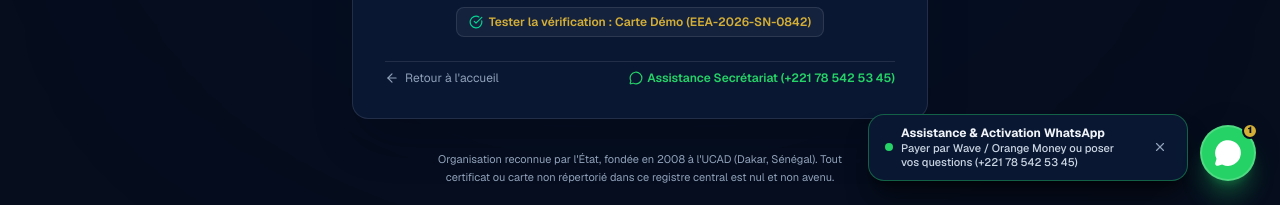
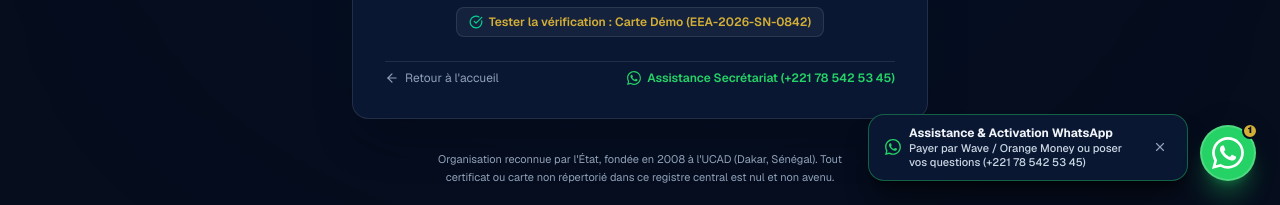
Before and after one commit to HYPNOTYZEDCHART/eea-platform, a Next.js app: page /verify in a window 1280 px wide. Shown: the part 595-800 px from the top of the page. Built offline with nearby package versions, Linux system fonts and the light colour scheme; no server answers.

Commit message:
feat(icons): add exact official WhatsApp vector icon across entire platform

```diff
--- a/src/app/admin/page.tsx
+++ b/src/app/admin/page.tsx
@@ -15,7 +15,6 @@
   Clock,
   Lock,
   ArrowLeft,
-  MessageCircle,
   Eye,
   LogOut,
   RefreshCw,
@@ -34,6 +33,7 @@
   ShieldAlert,
   CheckCircle2,
 } from "lucide-react";
+import WhatsAppIcon from "@/components/WhatsAppIcon";
 import {
   supabase,
   Member,
@@ -1339,7 +1339,7 @@
                               className="p-1.5 rounded-lg bg-[#25D366]/15 hover:bg-[#25D366]/30 text-[#25D366] transition-colors cursor-pointer"
                               title="Envoyer message officiel sur WhatsApp"
                             >
-                              <MessageCircle className="w-3.5 h-3.5" />
+                              <WhatsAppIcon className="w-3.5 h-3.5" />
                             </a>
 
                             {/* Public Verify URL */}
@@ -1550,7 +1550,7 @@
                 rel="noopener noreferrer"
                 className="inline-flex items-center gap-2 px-5 py-2.5 rounded-xl font-bold text-xs text-white bg-[#25D366] hover:bg-[#20bd5a] shadow-md transition-all cursor-pointer"
               >
-                <MessageCircle className="w-4 h-4" />
+                <WhatsAppIcon className="w-4 h-4" />
                 <span>Envoyer sur WhatsApp ({renewalNoticeData.member.phone})</span>
               </a>
 
@@ -1653,7 +1653,7 @@
                   rel="noopener noreferrer"
                   className="inline-flex items-center gap-1.5 px-3 py-1.5 rounded-lg font-semibold text-xs text-white bg-[#25D366] hover:bg-[#20bd5a] shadow-sm transition-all cursor-pointer"
                 >
-                  <MessageCircle className="w-3.5 h-3.5" />
+                  <WhatsAppIcon className="w-3.5 h-3.5" />
                   <span>WhatsApp</span>
                 </a>
               </div>
--- a/src/app/verify/page.tsx
+++ b/src/app/verify/page.tsx
@@ -12,8 +12,8 @@
   QrCode,
   CheckCircle,
   AlertCircle,
-  MessageCircle,
 } from "lucide-react";
+import WhatsAppIcon from "@/components/WhatsAppIcon";
 import { supabase } from "@/lib/supabase";
 
 export default function VerifyPortalPage() {
@@ -205,9 +205,9 @@
               href={whatsappUrl}
               target="_blank"
               rel="noopener noreferrer"
-              className="inline-flex items-center gap-1 text-[#25D366] hover:underline font-semibold"
+              className="inline-flex items-center gap-1.5 text-[#25D366] hover:underline font-semibold"
             >
-              <MessageCircle className="w-3.5 h-3.5" />
+              <WhatsAppIcon className="w-3.5 h-3.5" />
               <span>Assistance Secrétariat (+221 78 542 53 45)</span>
             </a>
           </div>
--- a/src/components/FaqSection.tsx
+++ b/src/components/FaqSection.tsx
@@ -6,10 +6,10 @@
   HelpCircle,
   ChevronDown,
   Coins,
-  MessageCircle,
   CheckCircle,
   ArrowRight,
 } from "lucide-react";
+import WhatsAppIcon from "./WhatsAppIcon";
 
 export default function FaqSection() {
   const [openIndex, setOpenIndex] = useState<number | null>(0);
@@ -154,7 +154,7 @@
           <div className="lg:col-span-4">
             <div className="p-6 sm:p-7 rounded-2xl bg-gradient-to-br from-[#0B2A4A] via-[#091733] to-[#08142c] border-2 border-[#25D366]/40 shadow-xl space-y-4">
               <div className="w-12 h-12 rounded-xl bg-[#25D366]/20 border border-[#25D366]/40 flex items-center justify-center text-[#25D366]">
-                <MessageCircle className="w-6 h-6" />
+                <WhatsAppIcon className="w-6 h-6" />
               </div>
 
               <h4 className="text-lg sm:text-xl font-extrabold text-white">
--- a/src/components/Footer.tsx
+++ b/src/components/Footer.tsx
@@ -6,11 +6,11 @@
   ShieldCheck,
   Phone,
   MapPin,
-  MessageCircle,
   Lock,
   ArrowUpRight,
   Heart,
 } from "lucide-react";
+import WhatsAppIcon from "./WhatsAppIcon";
 
 export default function Footer() {
   const whatsappUrl = `https://wa.me/221785425345?text=${encodeURIComponent(
@@ -144,7 +144,7 @@
               rel="noopener noreferrer"
               className="inline-flex items-center gap-2 px-3.5 py-2 rounded-lg bg-[#25D366]/15 hover:bg-[#25D366]/25 border border-[#25D366]/30 text-[#25D366] text-xs font-semibold transition-colors"
             >
-              <MessageCircle className="w-3.5 h-3.5" />
+              <WhatsAppIcon className="w-3.5 h-3.5" />
               <span>WhatsApp : 78 542 53 45</span>
             </a>
 
--- a/src/components/RegistrationTunnel.tsx
+++ b/src/components/RegistrationTunnel.tsx
@@ -10,7 +10,6 @@
   ArrowRight,
   ArrowLeft,
   Smartphone,
-  MessageCircle,
   ShieldCheck,
   Sparkles,
   Lock,
@@ -21,6 +20,7 @@
   Clock,
 } from "lucide-react";
 import PhotoCapture from "./PhotoCapture";
+import WhatsAppIcon from "./WhatsAppIcon";
 import { supabase, Member } from "@/lib/supabase";
 
 interface RegistrationFormData {
@@ -719,7 +719,7 @@
                     rel="noopener noreferrer"
                     className="inline-flex items-center gap-2 px-6 py-3.5 rounded-xl font-bold text-white bg-[#25D366] hover:bg-[#20bd5a] transition-all text-xs shadow-lg shadow-[#25D366]/20"
                   >
-                    <MessageCircle className="w-4 h-4" />
+                    <WhatsAppIcon className="w-4 h-4" />
                     <span>Notifier le Secrétariat sur WhatsApp (+221 78 542 53 45)</span>
                   </a>
 
--- a/src/components/WhatsAppButton.tsx
+++ b/src/components/WhatsAppButton.tsx
@@ -2,7 +2,8 @@
 
 import { useState } from "react";
 import { motion, AnimatePresence } from "framer-motion";
-import { MessageCircle, X } from "lucide-react";
+import { X } from "lucide-react";
+import WhatsAppIcon from "./WhatsAppIcon";
 
 export default function WhatsAppButton() {
   const [showTooltip, setShowTooltip] = useState(true);
@@ -24,7 +25,7 @@
             exit={{ opacity: 0, scale: 0.9 }}
             className="hidden sm:flex items-center gap-2 bg-[#091733] border border-[#25D366]/40 text-white px-4 py-2.5 rounded-2xl shadow-xl shadow-black/50 text-xs font-medium max-w-xs relative"
           >
-            <span className="w-2 h-2 rounded-full bg-[#25D366] animate-ping shrink-0" />
+            <WhatsAppIcon className="w-4 h-4 text-[#25D366] shrink-0" />
             <div>
               <p className="font-bold text-slate-100">Assistance & Activation WhatsApp</p>
               <p className="text-[11px] text-slate-300">
@@ -54,7 +55,7 @@
         <span className="absolute inset-0 rounded-full bg-[#25D366]/40 animate-ping pointer-events-none" />
 
         {/* WhatsApp Icon */}
-        <MessageCircle className="w-7 h-7 text-white fill-white relative z-10" />
+        <WhatsAppIcon className="w-8 h-8 text-white relative z-10" />
 
         {/* Badge Indicator */}
         <span className="absolute -top-1 -right-1 w-4 h-4 rounded-full bg-[#D4AF37] border-2 border-[#060d1d] flex items-center justify-center text-[9px] font-black text-[#060d1d]">
--- /dev/null
+++ b/src/components/WhatsAppIcon.tsx
@@ -0,0 +1,31 @@
+import React from "react";
+
+interface WhatsAppIconProps extends React.SVGProps<SVGSVGElement> {
+  className?: string;
+  size?: number | string;
+}
+
+/**
+ * Exact official WhatsApp vector icon (Bootstrap Icons / Brand standard).
+ * High-precision vector of the official WhatsApp speech bubble + telephone receiver.
+ */
+export default function WhatsAppIcon({
+  className = "w-5 h-5",
+  size,
+  ...props
+}: WhatsAppIconProps) {
+  return (
+    <svg
+      xmlns="http://www.w3.org/2000/svg"
+      viewBox="0 0 16 16"
+      fill="currentColor"
+      width={size}
+      height={size}
+      className={className}
+      aria-hidden="true"
+      {...props}
+    >
+      <path d="M13.601 2.326A7.85 7.85 0 0 0 7.994 0C3.627 0 .068 3.558.064 7.926c0 1.399.366 2.76 1.057 3.965L0 16l4.204-1.102a7.9 7.9 0 0 0 3.79.965h.004c4.368 0 7.926-3.558 7.93-7.93A7.9 7.9 0 0 0 13.6 2.326zM7.994 14.521a6.6 6.6 0 0 1-3.356-.92l-.24-.144-2.494.654.666-2.433-.156-.251a6.56 6.56 0 0 1-1.007-3.505c0-3.626 2.957-6.584 6.591-6.584a6.56 6.56 0 0 1 4.66 1.931 6.56 6.56 0 0 1 1.928 4.66c-.004 3.639-2.961 6.592-6.592 6.592m3.615-4.934c-.197-.099-1.17-.578-1.353-.646-.182-.065-.315-.099-.445.099-.133.197-.513.646-.627.775-.114.133-.232.148-.43.05-.197-.1-.836-.308-1.592-.985-.59-.525-.985-1.175-1.103-1.372-.114-.198-.011-.304.088-.403.087-.088.197-.232.296-.346.1-.114.133-.198.198-.33.065-.134.034-.248-.015-.347-.05-.099-.445-1.076-.612-1.47-.16-.389-.323-.335-.445-.34-.114-.007-.247-.007-.38-.007a.73.73 0 0 0-.529.247c-.182.198-.691.677-.691 1.654s.71 1.916.81 2.049c.098.133 1.394 2.132 3.383 2.992.47.205.84.326 1.129.418.475.152.904.129 1.246.08.38-.058 1.171-.48 1.338-.943.164-.464.164-.86.114-.943-.049-.084-.182-.133-.38-.232" />
+    </svg>
+  );
+}
```
Also changed, not shown: src/app/verify/[token]/page.tsx (+4 -6 lines).
